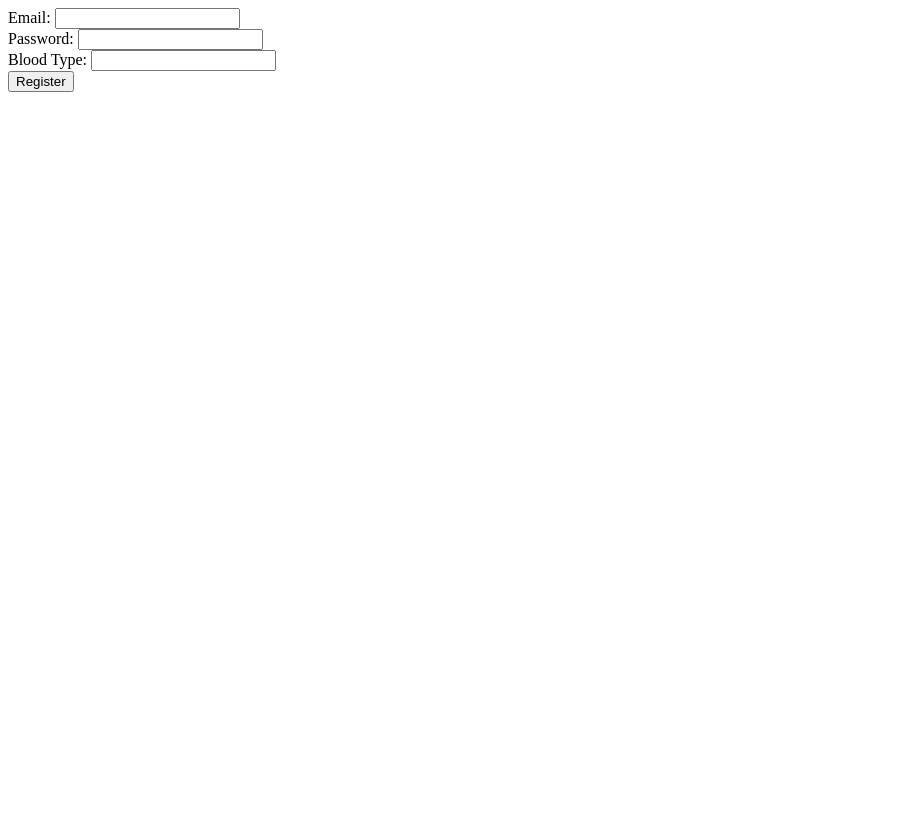
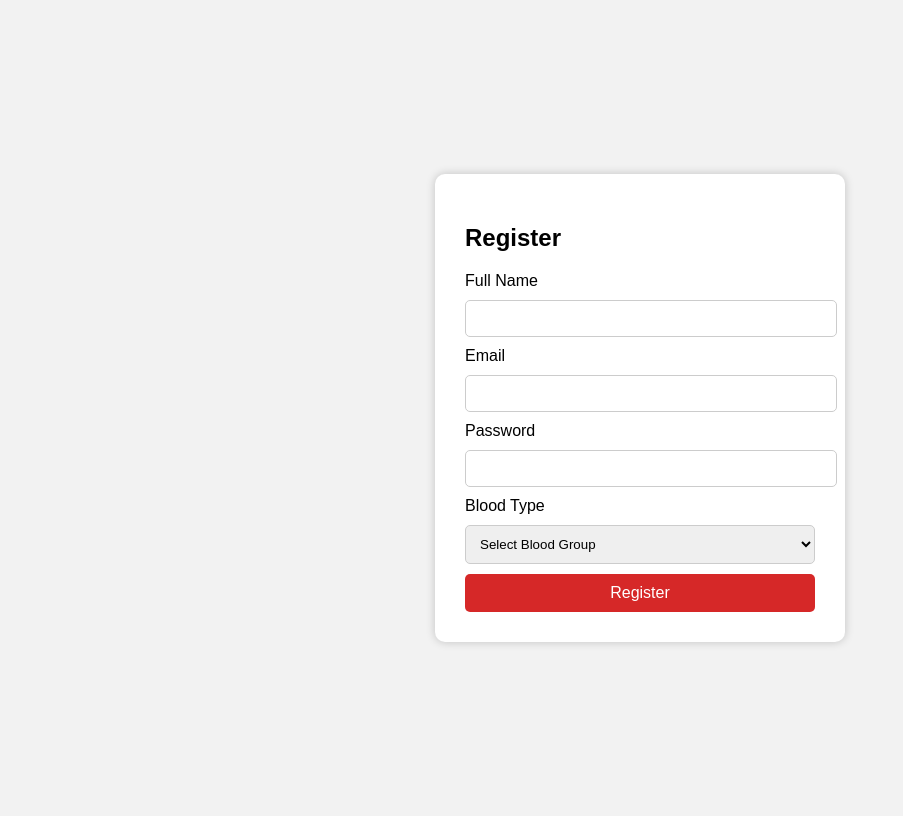
Before and after one commit to bhavya127333/bloodbank, a Flask app: page /register in a window 1280 px wide. Shown: the whole page, without its empty margins (0-903 px from the left). Before the commit the page ends 92 px from the top, so only its background shows below. Run offline with Flask 3, Linux system fonts and the light colour scheme.

Commit message:
Update register.html

```diff
--- a/templates/register.html
+++ b/templates/register.html
@@ -1,6 +1,87 @@
-<form method="post">
-  Email: <input name="email"><br>
-  Password: <input name="password"><br>
-  Blood Type: <input name="blood"><br>
-  <button>Register</button>
+<!DOCTYPE html>
+<html>
+<head>
+<title>Register - BloodBridge</title>
+<style>
+
+body{
+font-family: Arial;
+background:#f2f2f2;
+display:flex;
+justify-content:center;
+align-items:center;
+height:100vh;
+}
+
+.container{
+background:white;
+padding:30px;
+border-radius:10px;
+box-shadow:0 0 10px rgba(0,0,0,0.2);
+width:350px;
+}
+
+input,select{
+width:100%;
+padding:10px;
+margin:10px 0;
+border-radius:5px;
+border:1px solid #ccc;
+}
+
+button{
+width:100%;
+padding:10px;
+background:#d62828;
+color:white;
+border:none;
+border-radius:5px;
+font-size:16px;
+cursor:pointer;
+}
+
+button:hover{
+background:#a4161a;
+}
+
+</style>
+</head>
+
+<body>
+
+<div class="container">
+
+<h2>Register</h2>
+
+<form method="POST">
+
+<label>Full Name</label>
+<input type="text" name="fullname" required>
+
+<label>Email</label>
+<input type="email" name="email" required>
+
+<label>Password</label>
+<input type="password" name="password" required>
+
+<label>Blood Type</label>
+<select name="blood_type" required>
+<option value="">Select Blood Group</option>
+<option>A+</option>
+<option>A-</option>
+<option>B+</option>
+<option>B-</option>
+<option>O+</option>
+<option>O-</option>
+<option>AB+</option>
+<option>AB-</option>
+</select>
+
+<button type="submit">Register</button>
+
 </form>
+
+</div>
+
+</body>
+</html>
```
